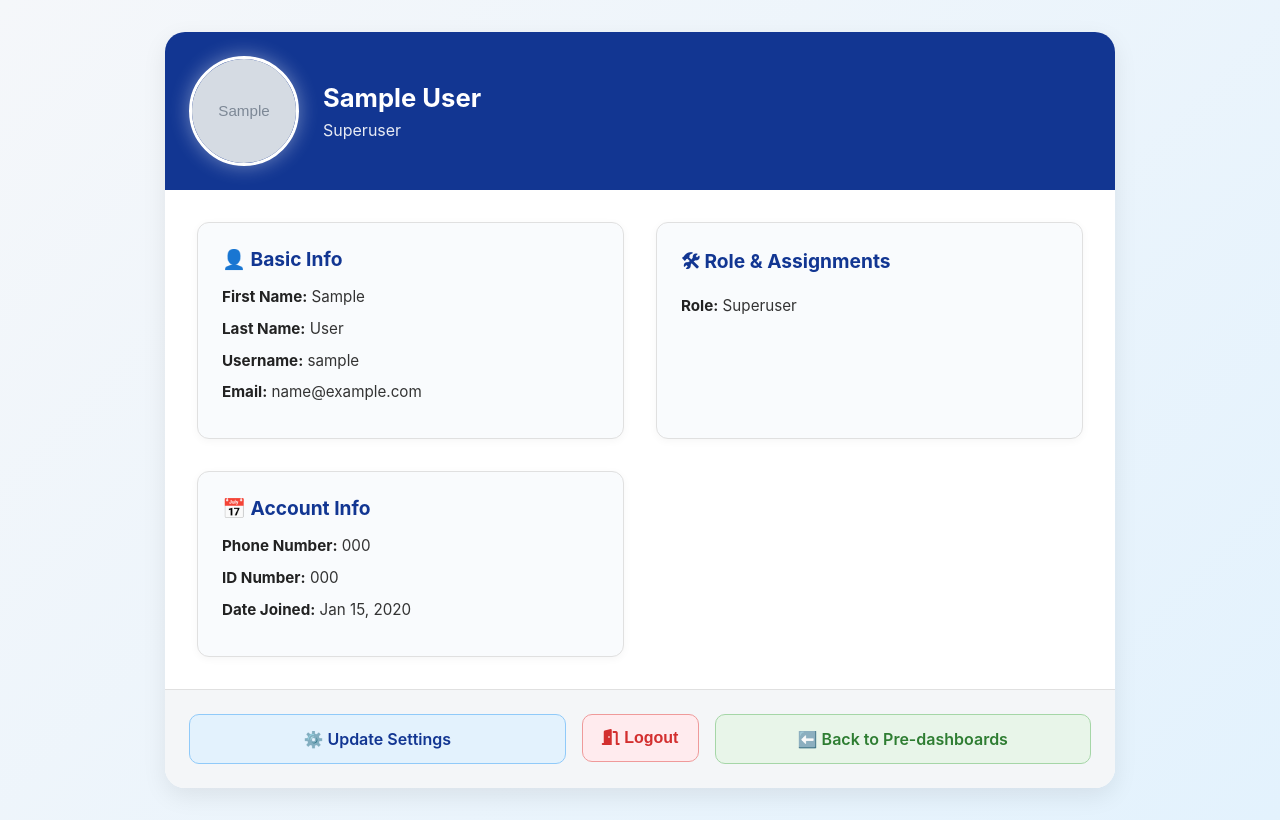
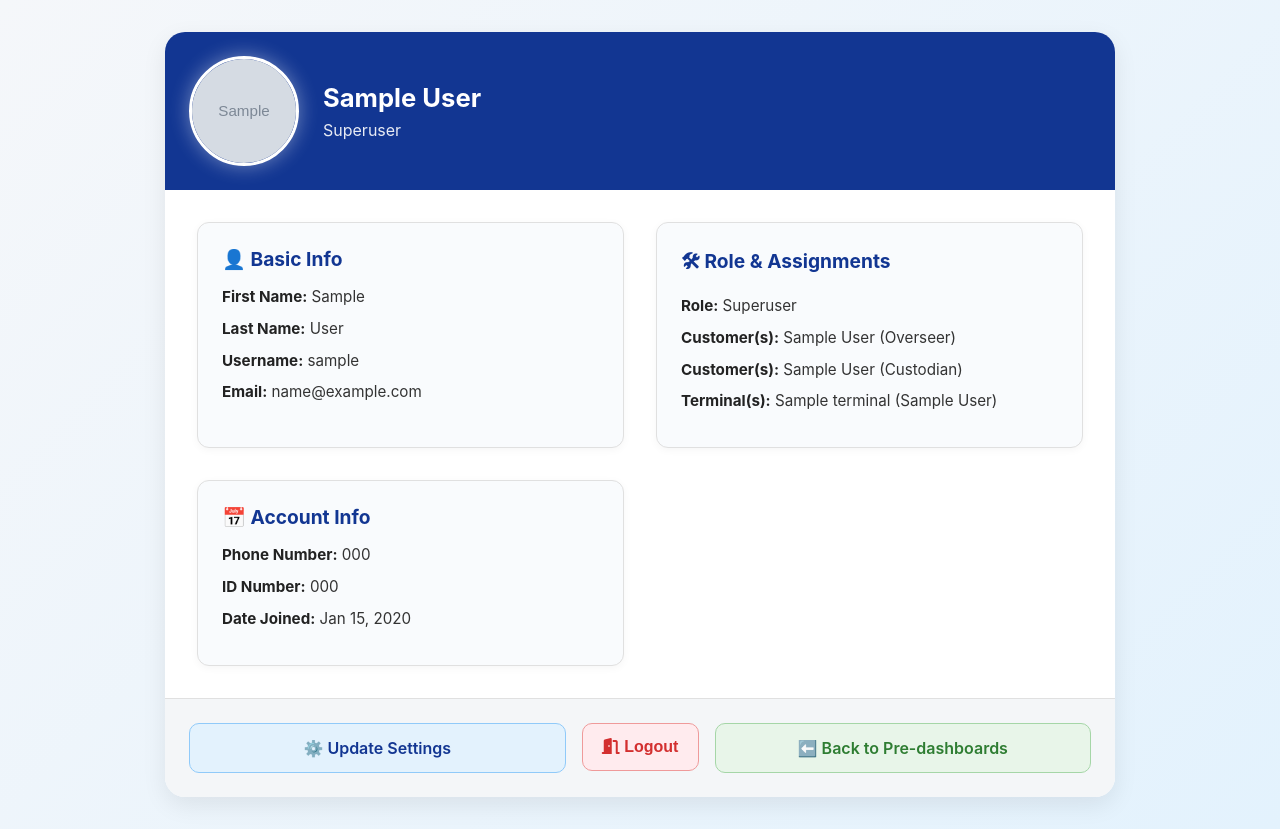
Before and after one commit to Muhonjajill/brits-unified-portalversion3, a Django app: page /profile/ in a window 1280 px wide. Run offline with Django 5.2, Linux system fonts and the light colour scheme; a user stored in the database is signed in; tables that the repository leaves empty hold one stand-in row (values such as "Sample post"); grey boxes marked "Sample" are stand-in pictures; parts of the project's set-up code (start-up, migrations or seed data) failed here and were passed over; some libraries are stand-ins or nearby versions.

Commit message:
profile done

```diff
--- a/core/forms.py
+++ b/core/forms.py
@@ -149,22 +149,33 @@ class ProfileUpdateForm(forms.ModelForm):
     def __init__(self, *args, **kwargs):
         super().__init__(*args, **kwargs)
 
-        # Set initial role value from instance
+        # Seed the role field
         if self.instance and hasattr(self.instance, "role"):
             self.fields['role'].initial = self.instance.role
 
-        # Overseer → lock customer, hide terminal
-        if self.instance and self.instance.role == 'Overseer':
+        role = self.instance.role if self.instance else None
+
+        if role == 'Overseer':
+            # Overseer → customer visible but locked, terminal hidden
             self.fields['customer'].disabled = True
-            self.fields['terminal'].widget = forms.HiddenInput()
+            self.fields['terminal'].widget = forms.TextInput(attrs={
+                "readonly": "readonly"
+            })
+            self.fields['terminal'].initial = "Overseer (no terminal assigned)"
 
-        # Custodian → lock both customer & terminal
-        elif self.instance and self.instance.role == 'Custodian':
+        elif role == 'Custodian':
+            # Custodian → show terminal but readonly, customer locked
             self.fields['customer'].disabled = True
-            self.fields['terminal'].disabled = True
+            self.fields['terminal'].widget = forms.TextInput(attrs={
+                "readonly": "readonly"
+            })
+            if self.instance and self.instance.terminal:
+                self.fields['terminal'].initial = self.instance.terminal.cdm_name
+            else:
+                self.fields['terminal'].initial = "No terminal assigned"
 
-        # Customer → hide both
-        elif self.instance and self.instance.role == 'Customer':
+        else:
+            # Guest or others → hide both
             self.fields['customer'].widget = forms.HiddenInput()
             self.fields['terminal'].widget = forms.HiddenInput()
 
--- a/core/models.py
+++ b/core/models.py
@@ -72,20 +72,6 @@ class FileAccessLog(models.Model):
 
 def user_directory_path(instance, filename):
     return f'user_{instance.user.id}/{filename}'
-
-"""
-class Profile(models.Model):
-    user = models.OneToOneField(User, on_delete=models.CASCADE)
-    avatar = models.ImageField(upload_to=user_directory_path, blank=True, null=True)
-    phone_number = models.CharField(max_length=15, blank=True, null=True)
-    id_number = models.CharField(max_length=20, blank=True, null=True)
-    role = models.CharField(max_length=100, blank=True, default='Guest')
-    customer = models.ForeignKey('Customer', on_delete=models.CASCADE, null=True, blank=True)
-    terminal = models.ForeignKey('Terminal', on_delete=models.SET_NULL, null=True, blank=True)
-
-    def __str__(self):
-        return self.user.username
-"""
 
 class Profile(models.Model):
     user = models.OneToOneField(User, on_delete=models.CASCADE)
--- a/core/templates/accounts/profile_content.html
+++ b/core/templates/accounts/profile_content.html
@@ -47,17 +47,40 @@
                 <h2>🛠 Role & Assignments</h2>
                 <p><strong>Role:</strong> {{ user.profile.role }}</p>
 
-                {% with role=user.profile.role|lower %}
-                    {% if role == "overseer" %}
-                        <p><strong>Customer:</strong> {{ user.profile.customer.name|default:"No customer assigned" }}</p>
-                    {% elif role == "custodian" %}
-                        <p><strong>Customer:</strong> {{ user.profile.customer.name|default:"No customer assigned" }}</p>
-                        <p><strong>Terminal/Branch:</strong> {{ user.profile.terminal.branch_name|default:"No terminal assigned" }}</p>
+                {% if user.overseeing_branches.exists %}
+                    <p><strong>Customer(s):</strong>
+                        {% for cust in user.overseeing_branches.all %}
+                            {{ cust.name }} (Overseer){% if not forloop.last %}, {% endif %}
+                        {% endfor %}
+                    </p>
+                {% endif %}
+
+                {% if user.custodians_of_customers.exists %}
+                    <p><strong>Customer(s):</strong>
+                        {% for cust in user.custodians_of_customers.all %}
+                            {{ cust.name }} (Custodian){% if not forloop.last %}, {% endif %}
+                        {% endfor %}
+                    </p>
+
+                    {% if user.custodian_terminals.exists %}
+                        <p><strong>Terminal(s):</strong>
+                            {% for term in user.custodian_terminals.all %}
+                                {{ term.branch_name }} ({{ term.customer.name }}){% if not forloop.last %}, {% endif %}
+                            {% endfor %}
+                        </p>
                     {% endif %}
-                {% endwith %}
+                {% endif %}
 
+                {# Only show profile.customer / profile.terminal if they exist #}
+                {% if not user.overseeing_branches.exists and not user.custodians_of_customers.exists %}
+                    {% if user.profile.customer %}
+                        <p><strong>Customer:</strong> {{ user.profile.customer.name }}</p>
+                    {% endif %}
+                    {% if user.profile.terminal %}
+                        <p><strong>Terminal/Branch:</strong> {{ user.profile.terminal.branch_name }}</p>
+                    {% endif %}
+                {% endif %}
             </div>
-
 
             <!-- Account Info -->
             <div class="details-card">
@@ -68,6 +91,7 @@
             </div>
 
         </div>
+
 
         <!-- Action Buttons -->
         <div class="profile-actions">
```
Also changed, not shown: media/user_7/terry.jpeg (added).
